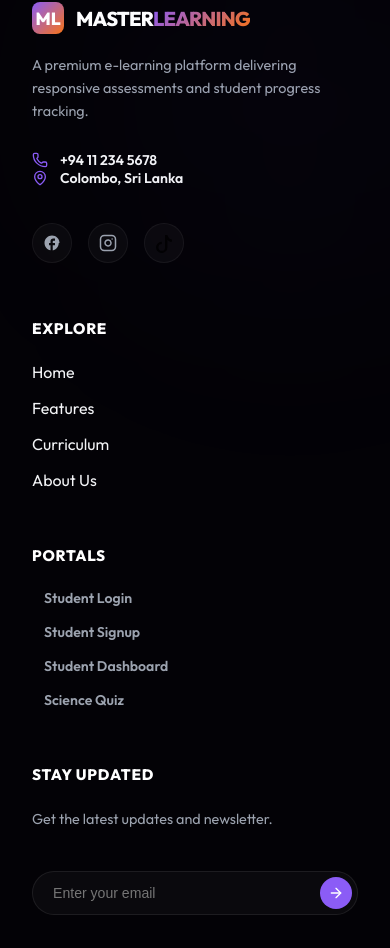
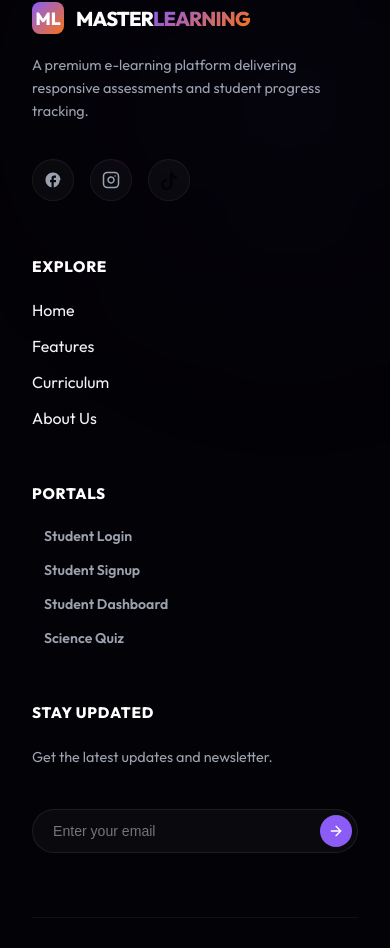
Before and after one commit to KavishkaAswaththa/MasterLearning, a Next.js app: page / in a window 390 px wide. Shown: the part 7265-8213 px from the top of the page. Built offline with nearby package versions, Linux system fonts and the light colour scheme.

Commit message:
feat: implement landing page, quiz interface, user dashboard, and login portal with navigation and layout styling

```diff
--- a/src/app/login/page.js
+++ b/src/app/login/page.js
@@ -24,6 +24,8 @@ export default function LoginPage() {
       const params = new URLSearchParams(window.location.search);
       if (params.get("registered") === "true") {
         setSuccess("Account created successfully! You can now log in.");
+      } else if (params.get("error") === "auth_required") {
+        setError("Please log in to your account to access dashboard resources or take quizzes.");
       }
     }
   }, []);
--- a/src/app/page.module.css
+++ b/src/app/page.module.css
@@ -1321,6 +1321,13 @@
   max-width: 320px;
 }
 
+.footerContactList {
+  display: flex;
+  flex-direction: column;
+  gap: 0.75rem;
+  margin-top: 0.85rem;
+}
+
 .footerContactItem {
   display: flex;
   align-items: center;
@@ -1344,23 +1351,25 @@
 }
 
 .socialLink {
-  width: 40px;
-  height: 40px;
+  width: 42px;
+  height: 42px;
   border-radius: 50%;
   background: rgba(255, 255, 255, 0.03);
   display: flex;
   align-items: center;
   justify-content: center;
   color: var(--text-secondary);
-  border: 1px solid rgba(255, 255, 255, 0.05);
-  transition: all 0.3s ease;
+  border: 1px solid rgba(255, 255, 255, 0.06);
+  box-shadow: inset 0 1px 1px rgba(255, 255, 255, 0.02);
+  transition: all 0.4s cubic-bezier(0.16, 1, 0.3, 1);
 }
 
 .socialLink:hover {
-  background: var(--primary);
-  color: #ffffff;
-  border-color: transparent;
-  transform: translateY(-2px);
+  background: var(--gradient-primary);
+  color: #ffffff;
+  border-color: rgba(139, 92, 246, 0.35);
+  transform: translateY(-3px);
+  box-shadow: 0 8px 20px rgba(139, 92, 246, 0.3);
 }
 
 .footerLinksCol {
@@ -1656,3 +1665,13 @@
     grid-template-columns: 2fr 1fr 1fr 1.5fr;
   }
 }
+
+.mobileSearchBtn {
+  display: flex;
+}
+
+@media (min-width: 1024px) {
+  .mobileSearchBtn {
+    display: none;
+  }
+}
--- a/src/app/page.tsx
+++ b/src/app/page.tsx
@@ -280,7 +280,7 @@ export default function Home() {
 
             {/* Mobile Search Icon Trigger */}
             <button
-              className={`${styles.iconBtn} sm:hidden`}
+              className={`${styles.iconBtn} ${styles.mobileSearchBtn}`}
               onClick={() => setIsSearchOpen(true)}
               aria-label="Open search input"
             >
@@ -953,16 +953,7 @@ export default function Home() {
             <p className={styles.footerDesc}>
               A premium e-learning platform delivering responsive assessments and student progress tracking.
             </p>
-            <div className="space-y-4" style={{ marginTop: "0.5rem" }}>
-              <div className={styles.footerContactItem}>
-                <Phone className={styles.footerContactItemIcon} size={16} />
-                <span>+94 11 234 5678</span>
-              </div>
-              <div className={styles.footerContactItem}>
-                <MapPin className={styles.footerContactItemIcon} size={16} />
-                <span>Colombo, Sri Lanka</span>
-              </div>
-            </div>
+
             <div className={styles.footerSocials} style={{ marginTop: "1rem" }}>
               <a href="#" className={styles.socialLink} aria-label="Facebook">
                 <svg width="18" height="18" fill="currentColor" viewBox="0 0 24 24">
--- a/src/app/quiz/[quizId]/page.tsx
+++ b/src/app/quiz/[quizId]/page.tsx
@@ -27,6 +27,12 @@ export default function QuizPage({ params }: QuizPageProps) {
 
   useEffect(() => {
     setIsMounted(true);
+    if (typeof window !== "undefined") {
+      const user = localStorage.getItem("user");
+      if (!user) {
+        window.location.href = "/login?error=auth_required";
+      }
+    }
   }, []);
 
   if (!isMounted) {
```
Also changed, not shown: src/app/dashboard/page.tsx (+11 -2 lines).
